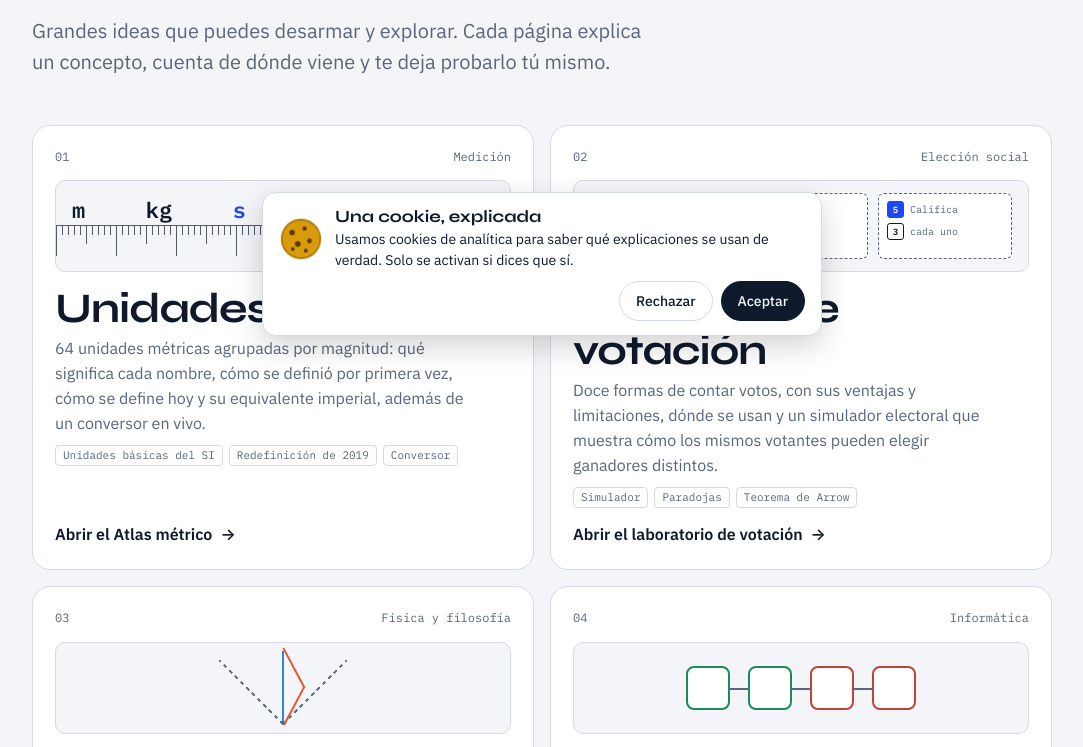
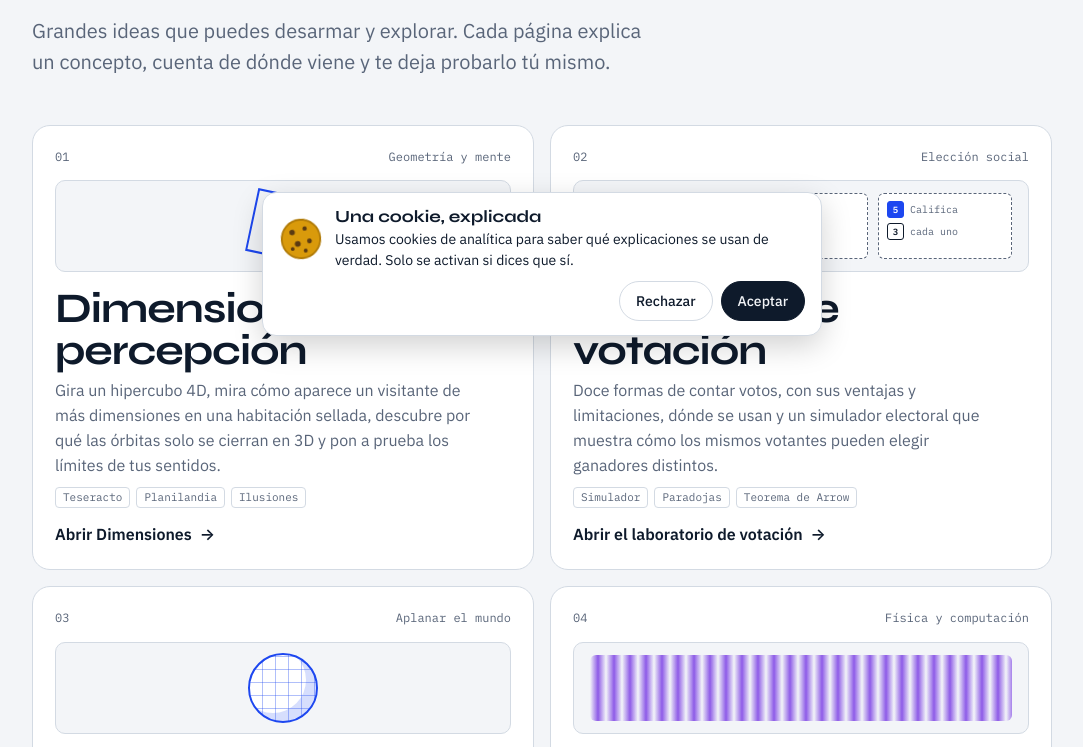
Before and after one commit to erikfetzer/concepts-how-web, a plain HTML site: page es/index.html in a window 1280 px wide. Shown: the part 452-1199 px from the top of the page, without its empty margins (98-1181 px from the left). Drawn offline with Linux system fonts and the light colour scheme.

Commit message:
Home: shuffle topic tiles on every load
Co-Authored-By: Claude Opus 5.5 <noreply@anthropic.com>
Claude-Session: https://claude.ai/code/session_014eWKRQ3YXh4wgfZGGefy9o

```diff
--- a/es/index.html
+++ b/es/index.html
@@ -393,6 +393,7 @@ height="0" width="0" style="display:none;visibility:hidden"></iframe></noscript>
       <span class="go">Abrir Velocidad de la luz</span>
     </a>
   </div>
+<script>(function(){var g=document.querySelector("main .grid");if(!g)return;var t=[].slice.call(g.querySelectorAll(":scope>a.tile"));for(var i=t.length-1;i>0;i--){var j=Math.floor(Math.random()*(i+1));var x=t[i];t[i]=t[j];t[j]=x}t.forEach(function(el,k){g.appendChild(el);var n=el.querySelector(".no span");if(n)n.textContent=(k<9?"0":"")+(k+1)})})();</script>
 </main>
 <footer class="wrap"><div class="sitefoot"><span class="sf-l"><span class="sf-t">concepts.how · pronto, más conceptos. · </span><a href="disclaimer.html">Aviso legal</a></span><span>Hecho por <b>Papá</b> para <b>Zara</b></span></div></footer>
 </body>
```
Also changed, not shown: index.html (+1 -0 lines).
